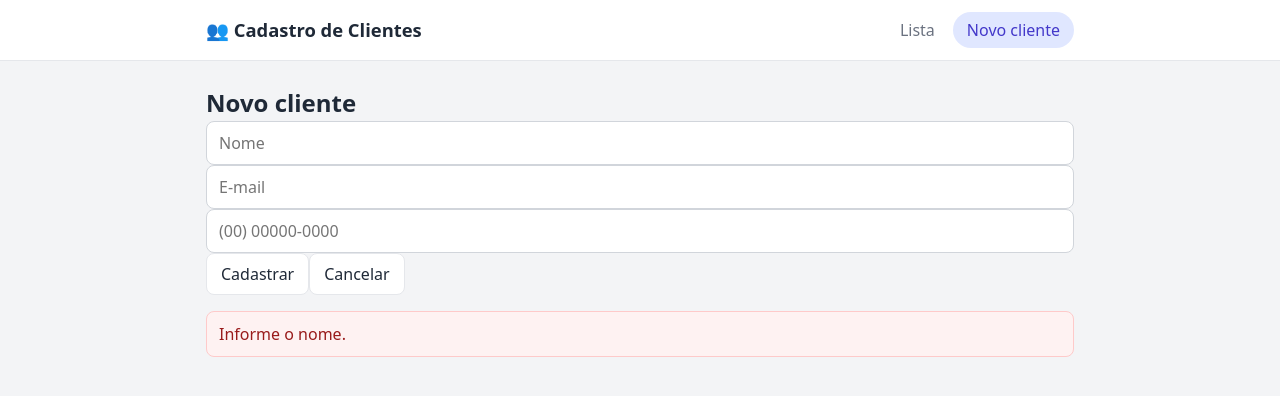
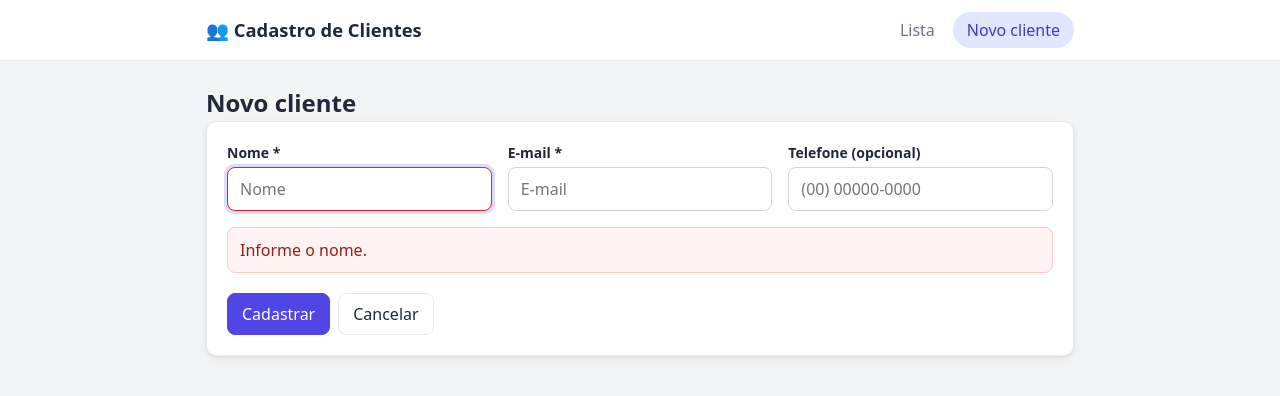
Before and after one commit to juniordeniviam/cadastro-clientes, a Vue app: page /clientes/novo in a window 1280 px wide. Both pictures are taken after a click on the button "Cadastrar". Shown: the top 396 px of the page. Built offline with nearby package versions, Linux system fonts and the light colour scheme.

Commit message:
feat: Redesenha cabeçalho, formulário, tabela e modal

```diff
--- a/src/components/ClienteForm.vue
+++ b/src/components/ClienteForm.vue
@@ -1,21 +1,55 @@
 <template>
-  <div>
-    <div class="form">
-      <input v-model="form.nome" placeholder="Nome" />
-      <input v-model="form.email" placeholder="E-mail" />
+  <div class="card">
+    <div class="campos" @keyup.enter="enviar">
+      <div class="campo">
+        <label for="campo-nome">Nome *</label>
         <input
+          id="campo-nome"
+          ref="nome"
+          v-model="form.nome"
+          placeholder="Nome"
+          autocomplete="name"
+          :class="{ invalido: campoErro === 'nome' }"
+          :aria-invalid="campoErro === 'nome'"
+        />
+      </div>
+
+      <div class="campo">
+        <label for="campo-email">E-mail *</label>
+        <input
+          id="campo-email"
+          ref="email"
+          v-model="form.email"
+          placeholder="E-mail"
+          autocomplete="email"
+          inputmode="email"
+          :class="{ invalido: campoErro === 'email' }"
+          :aria-invalid="campoErro === 'email'"
+        />
+      </div>
+
+      <div class="campo">
+        <label for="campo-telefone">Telefone (opcional)</label>
+        <input
+          id="campo-telefone"
           :value="form.telefone"
           @input="atualizarTelefone"
           placeholder="(00) 00000-0000"
           maxlength="15"
           inputmode="tel"
+          autocomplete="tel"
         />
-      <button :disabled="desabilitado" @click="enviar">
+      </div>
+    </div>
+
+    <p v-if="erro" class="erro" role="alert">{{ erro }}</p>
+
+    <div class="acoes">
+      <button class="primario" :disabled="desabilitado" @click="enviar">
         {{ cliente ? "Salvar" : "Cadastrar" }}
       </button>
       <button @click="$emit('cancelar')">Cancelar</button>
     </div>
-    <p v-if="erro" class="erro">{{ erro }}</p>
   </div>
 </template>
 
@@ -30,6 +64,7 @@ export default {
     return {
       form: { nome: "", email: "", telefone: "" },
       erro: "",
+      campoErro: "",
     };
   },
   watch: {
@@ -45,6 +80,15 @@ export default {
         }
       },
     },
+    "form.nome"() {
+      if (this.campoErro === "nome") this.limparErro();
+    },
+    "form.email"() {
+      if (this.campoErro === "email") this.limparErro();
+    },
+  },
+  mounted() {
+    this.$refs.nome.focus();
   },
   methods: {
     mascararTelefone(valor) {
@@ -58,22 +102,36 @@ export default {
     atualizarTelefone(evento) {
       const mascarado = this.mascararTelefone(evento.target.value);
       this.form.telefone = mascarado;
-      evento.target.value = mascarado; // força o campo a refletir o valor mascarado
+      evento.target.value = mascarado;
     },
     emailValido(email) {
       return /^[^\s@]+@[^\s@]+\.[^\s@]+$/.test(email);
     },
+    mostrarErro(mensagem, campo) {
+      this.erro = mensagem;
+      this.campoErro = campo;
+      this.$refs[campo].focus();
+    },
+    limparErro() {
+      this.erro = "";
+      this.campoErro = "";
+    },
     enviar() {
+      if (this.desabilitado) return;
       if (!this.form.nome.trim()) {
-        this.erro = "Informe o nome.";
+        this.mostrarErro("Informe o nome.", "nome");
         return;
       }
-      if (!this.emailValido(this.form.email)) {
-        this.erro = "Informe um e-mail válido (ex: nome@email.com).";
+      if (!this.emailValido(this.form.email.trim())) {
+        this.mostrarErro("Informe um e-mail válido (ex: nome@email.com).", "email");
         return;
       }
-      this.erro = "";
-      this.$emit("salvar", { ...this.form });
+      this.limparErro();
+      this.$emit("salvar", {
+        ...this.form,
+        nome: this.form.nome.trim(),
+        email: this.form.email.trim(),
+      });
     },
   },
 };
--- a/src/components/ClienteLista.vue
+++ b/src/components/ClienteLista.vue
@@ -1,33 +1,54 @@
 <template>
   <div>
-    <p v-if="clientes.length === 0">Nenhum cliente para exibir.</p>
+    <div v-if="clientes.length === 0" class="card vazio">
+      <p>Nenhum cliente para exibir.</p>
+      <router-link to="/clientes/novo" class="btn primario">
+        Cadastrar cliente
+      </router-link>
+    </div>
 
-    <table v-else>
+    <div v-else class="card tabela-wrap">
+      <table>
         <thead>
           <tr>
             <th
               v-for="col in colunas"
               :key="col.campo"
               class="ordenavel"
+              tabindex="0"
+              :aria-sort="ariaSort(col.campo)"
               @click="$emit('ordenar', col.campo)"
+              @keyup.enter="$emit('ordenar', col.campo)"
             >
               {{ col.titulo }} {{ seta(col.campo) }}
             </th>
-          <th></th>
+            <th><span class="sr-only">Ações</span></th>
           </tr>
         </thead>
         <tbody>
           <tr v-for="c in clientes" :key="c.id">
-          <td>{{ c.nome }}</td>
-          <td>{{ c.email }}</td>
-          <td>{{ c.telefone }}</td>
+            <td data-label="Nome">
+              <div class="celula-nome">
+                <span class="avatar" aria-hidden="true">{{ iniciais(c.nome) }}</span>
+                <span>{{ c.nome }}</span>
+              </div>
+            </td>
+            <td data-label="E-mail">{{ c.email }}</td>
+            <td data-label="Telefone">{{ c.telefone || "—" }}</td>
             <td>
-            <router-link :to="`/clientes/${c.id}/editar`">Editar</router-link>
-            <button @click="$emit('remover', c.id)">Excluir</button>
+              <div class="acoes-linha">
+                <router-link :to="`/clientes/${c.id}/editar`" class="btn">
+                  Editar
+                </router-link>
+                <button class="excluir" @click="$emit('remover', c.id)">
+                  Excluir
+                </button>
+              </div>
             </td>
           </tr>
         </tbody>
       </table>
+    </div>
   </div>
 </template>
 
@@ -53,6 +74,17 @@ export default {
       if (campo !== this.ordenarPor) return "";
       return this.direcao === "asc" ? "▲" : "▼";
     },
+    ariaSort(campo) {
+      if (campo !== this.ordenarPor) return "none";
+      return this.direcao === "asc" ? "ascending" : "descending";
+    },
+    iniciais(nome) {
+      const partes = String(nome || "").trim().split(/\s+/).filter(Boolean);
+      if (!partes.length) return "?";
+      const primeira = partes[0][0];
+      const ultima = partes.length > 1 ? partes[partes.length - 1][0] : "";
+      return (primeira + ultima).toUpperCase();
+    },
   },
 };
 </script>
--- a/src/components/ConfirmModal.vue
+++ b/src/components/ConfirmModal.vue
@@ -1,12 +1,18 @@
 <template>
   <div v-if="visivel" class="modal-fundo" @click.self="$emit('cancelar')">
-    <div class="modal" role="dialog" aria-modal="true">
+    <div
+      class="modal"
+      role="alertdialog"
+      aria-modal="true"
+      aria-labelledby="modal-titulo"
+    >
+      <h3 id="modal-titulo">{{ titulo }}</h3>
       <p>{{ mensagem }}</p>
       <div class="modal-botoes">
+        <button ref="cancelar" @click="$emit('cancelar')">Cancelar</button>
         <button class="perigo" @click="$emit('confirmar')">
           {{ textoConfirmar }}
         </button>
-        <button @click="$emit('cancelar')">Cancelar</button>
       </div>
     </div>
   </div>
@@ -17,41 +23,32 @@ export default {
   name: "ConfirmModal",
   props: {
     visivel: { type: Boolean, default: false },
+    titulo: { type: String, default: "Confirmar ação" },
     mensagem: { type: String, default: "Tem certeza?" },
     textoConfirmar: { type: String, default: "Confirmar" },
   },
+  watch: {
+    visivel: {
+      immediate: true,
+      handler(aberto) {
+        if (aberto) {
+          document.addEventListener("keydown", this.aoTeclar);
+          this.$nextTick(() => {
+            if (this.$refs.cancelar) this.$refs.cancelar.focus();
+          });
+        } else {
+          document.removeEventListener("keydown", this.aoTeclar);
+        }
+      },
+    },
+  },
+  beforeDestroy() {
+    document.removeEventListener("keydown", this.aoTeclar);
+  },
+  methods: {
+    aoTeclar(evento) {
+      if (evento.key === "Escape") this.$emit("cancelar");
+    },
+  },
 };
 </script>
-
-<style>
-.modal-fundo {
-  position: fixed;
-  inset: 0;
-  background: rgba(0, 0, 0, 0.45);
-  display: flex;
-  align-items: center;
-  justify-content: center;
-}
-.modal {
-  background: #fff;
-  padding: 24px;
-  border-radius: 8px;
-  max-width: 360px;
-  width: 90%;
-  box-shadow: 0 4px 16px rgba(0, 0, 0, 0.3);
-}
-.modal-botoes {
-  display: flex;
-  justify-content: flex-end;
-  gap: 8px;
-  margin-top: 16px;
-}
-button.perigo {
-  background: #c0392b;
-  color: #fff;
-  border: none;
-  padding: 6px 12px;
-  border-radius: 4px;
-  cursor: pointer;
-}
-</style>
--- a/src/router/index.js
+++ b/src/router/index.js
@@ -5,11 +5,22 @@ import FormView from "../views/FormView.vue";
 
 Vue.use(VueRouter);
 
-export default new VueRouter({
+const router = new VueRouter({
         mode: "history",
         routes: [
-                { path: "/", component: ListaView },
-                { path: "/clientes/novo", component: FormView },
-                { path: "/clientes/:id/editar", component: FormView },
+                { path: "/", component: ListaView, meta: { titulo: "Clientes" } },
+                { path: "/clientes/novo", component: FormView, meta: { titulo: "Novo cliente" } },
+                { path: "/clientes/:id/editar", component: FormView, meta: { titulo: "Editar cliente" } },
+                { path: "*", redirect: "/" },
         ],
+        scrollBehavior() {
+                return { x: 0, y: 0 };
+        },
 });
+
+router.afterEach((to) => {
+        const titulo = to.meta.titulo || "Clientes";
+        document.title = `${titulo} | Cadastro de Clientes`;
+});
+
+export default router;
```
Lines whose indentation alone changed are shown as unchanged.
